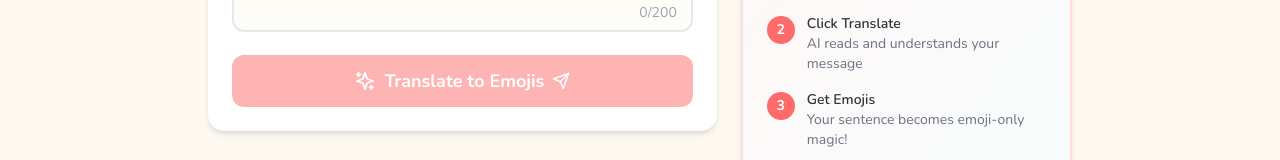
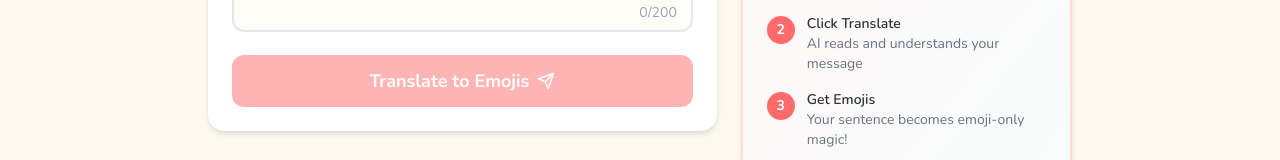
Before and after one commit to SHABNAMAHMADII/emoji-translator, a React (Vite) app: page / in a window 1280 px wide. Shown: the part 276-436 px from the top of the page. Built offline with nearby package versions, Linux system fonts and the light colour scheme; no server answers.

Commit message:
Update TranslationForm.jsx

```diff
--- a/src/components/TranslationForm.jsx
+++ b/src/components/TranslationForm.jsx
@@ -48,7 +48,6 @@ function TranslationForm({ onTranslate, isLoading }) {
           </>
         ) : (
           <>
-            <Sparkles size={22} />
             Translate to Emojis
             <Send size={18} />
           </>
```
